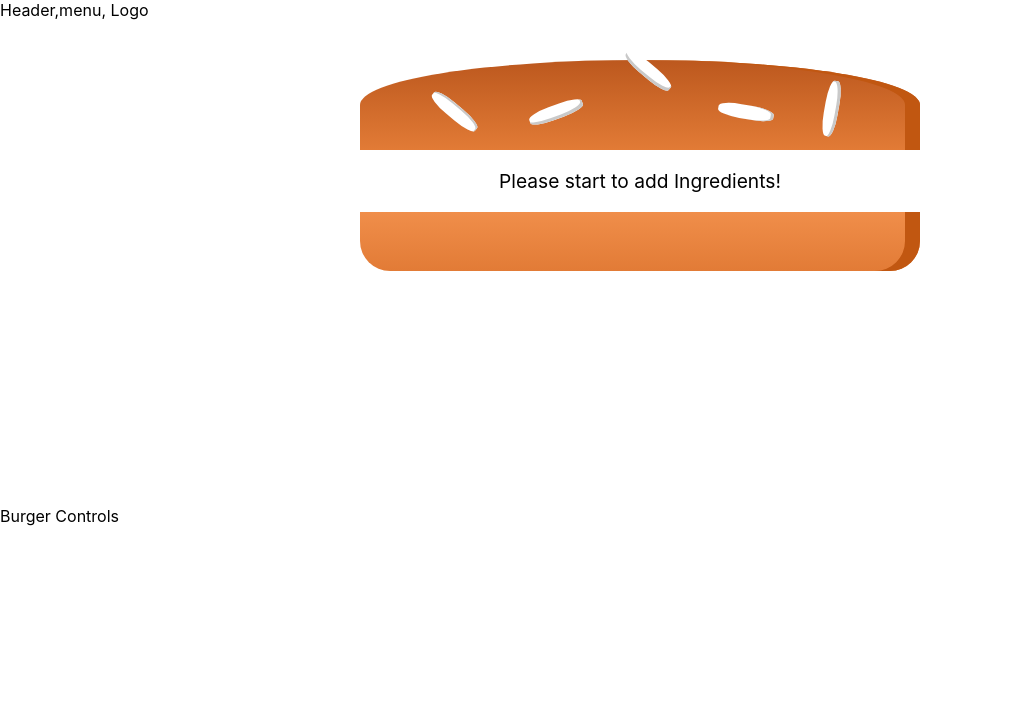
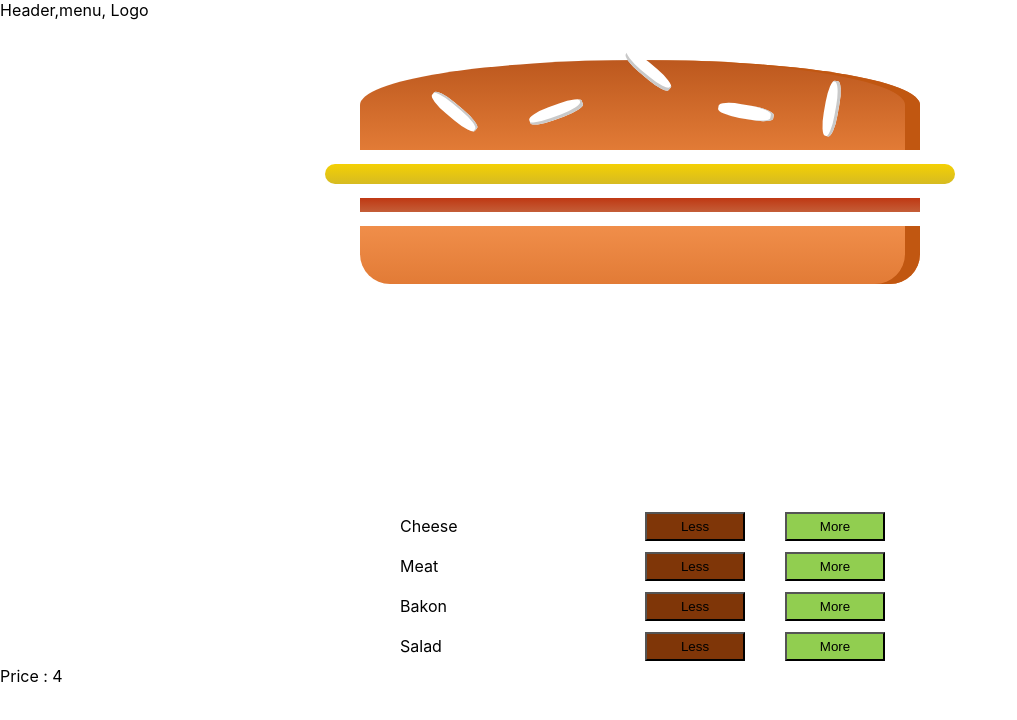
Before and after one commit to iranimij/my-burger, a React (Create React App) app: page / in a window 1280 px wide. Shown: the top 720 px of the page, without its empty margins (0-1017 px from the left). Built offline with nearby package versions, Linux system fonts and the light colour scheme.

Commit message:
Create burger controls

```diff
--- /dev/null
+++ b/src/components/Burger/BuildControls/BuildControl/BuildControl.js
@@ -0,0 +1,14 @@
+import React from 'react';
+import Classes from './BuildControl.module.css';
+
+const BuildControl = (props) => {
+    return (
+        <div className={Classes.BuildControl}>
+            <div className={Classes.label}>{props.label}</div>
+            <button className={Classes.less}>Less</button>
+            <button onClick={props.addIngHandler} className={Classes.more}>More</button>
+        </div>
+    );
+};
+
+export default BuildControl;
--- /dev/null
+++ b/src/components/Burger/BuildControls/BuildControl/BuildControl.module.css
@@ -0,0 +1,35 @@
+.BuildControl {
+    display: flex;
+    justify-content: space-between;
+    align-items: center;
+    margin: 5px 0;
+    width: 500px;
+}
+
+.BuildControl .label {
+    width: 200px;
+    padding: 5px 10px;
+}
+
+.BuildControl button {
+    width: 100px;
+    outline: none;
+    padding: 5px 10px;
+    margin: 0 5px;
+    cursor: pointer;
+}
+
+.BuildControl button {
+    width: 100px;
+    outline: none;
+    padding: 5px 10px;
+    margin: 0 5px;
+}
+
+.BuildControl .more {
+    background: #91ce50;
+}
+
+.BuildControl .less {
+    background: #7f3608;
+}
--- /dev/null
+++ b/src/components/Burger/BuildControls/BuildControls.js
@@ -0,0 +1,20 @@
+import React from 'react';
+import BuildControl from "./BuildControl/BuildControl";
+import Classes from './BuildControls.module.css';
+
+const BuildControls = ( props ) => {
+    const ingredients= [
+        {label:'Cheese', type:'cheese'},
+        {label:'Meat', type:'meat'},
+        {label:'Bakon', type:'bakon'},
+        {label:'Salad', type:'salad'},
+    ];
+
+    return (
+        <div className={Classes.BuildControls}>
+            {ingredients.map( ing => <BuildControl key={ing.label} label={ing.label} addIngHandler={ () => props.addIngHandler(ing.type) }/>)}
+        </div>
+    );
+};
+
+export default BuildControls;
--- /dev/null
+++ b/src/components/Burger/BuildControls/BuildControls.module.css
@@ -0,0 +1,6 @@
+.BuildControls {
+    display: flex;
+    justify-content: center;
+    flex-direction: column;
+    align-items: center;
+}
--- a/src/containers/BurgerBuilder/BurgerBuilder.js
+++ b/src/containers/BurgerBuilder/BurgerBuilder.js
@@ -1,21 +1,49 @@
 import React, {useState} from 'react';
 import Aux from '../../hoc/auxiliary';
 import Burger from '../../components/Burger/Burger';
+import BuildControls from "../../components/Burger/BuildControls/BuildControls";
 
+const INGREDIENT_PRICE = {
+    'cheese' : 0.5,
+    'bakon' : 0.5,
+    'salad' : 0.5,
+    'meat' : 0.5,
+};
 
 const BurgerBuilder = (props) => {
-    const [ingredient] = useState(
+    const [burgerData, setBurgerData] = useState(
         {
-            'salad': 0,
-            'cheese': 0,
-            'bakon': 0,
-            'meat': 0,
+            ingredient: {
+                'salad': 0,
+                'cheese': 1,
+                'bakon': 1,
+                'meat': 0,
+            },
+            totalPrice : 4
         });
+
+    const addIngredient = (type) => {
+        let Ingredients = {...burgerData.ingredient};
+        Ingredients[type] = Ingredients[type] + 1;
+
+        const oldPrice = burgerData.totalPrice;
+        console.log(oldPrice);
+        console.log(INGREDIENT_PRICE[type]);
+        const AdditionalPrice = INGREDIENT_PRICE[type];
+        let newPrice = oldPrice + AdditionalPrice;
+        console.log(newPrice);
+
+        setBurgerData({
+            ingredient: Ingredients,
+            totalPrice: newPrice
+        });
+    };
 
     return (
         <Aux>
-            <Burger ingredients={ingredient}/>
-            <div>Burger Controls</div>
+            <Burger ingredients={burgerData.ingredient}/>
+            <BuildControls addIngHandler={addIngredient}/>
+            <div>Price : {burgerData.totalPrice}</div>
         </Aux>
     );
 };
```
